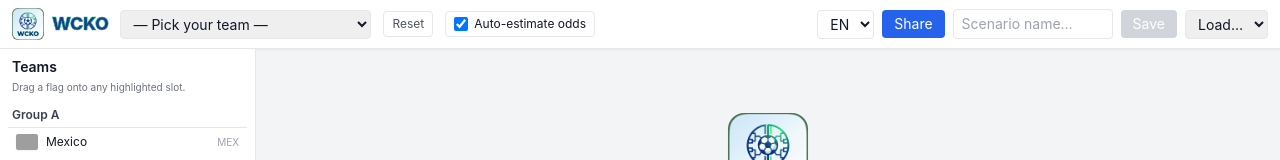
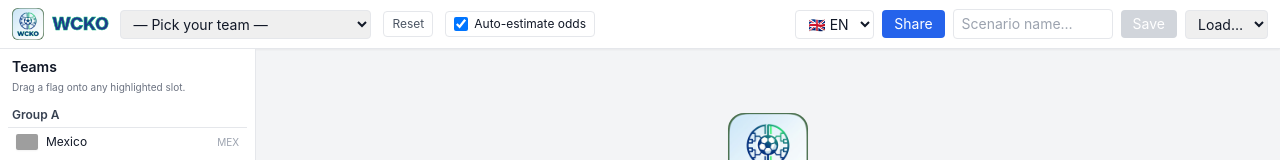
Before and after one commit to wckoscfb/wcko, a React (Vite) app: page / in a window 1280 px wide. Shown: the top 160 px of the page. Built offline with nearby package versions, Linux system fonts and the light colour scheme; grey boxes are pictures that could not be loaded.

Commit message:
Add country flags to the language switcher
Unicode regional-indicator flag glyphs (🇬🇧 🇪🇸 🇫🇷 🇵🇹) work natively
inside <option> on every modern platform — no custom dropdown needed.
Old Windows without the glyph falls back to readable letter pairs.

```diff
--- a/src/components/LangSwitcher.tsx
+++ b/src/components/LangSwitcher.tsx
@@ -19,7 +19,7 @@ export function LangSwitcher() {
       >
         {LANGS.map(l => (
           <option key={l.code} value={l.code}>
-            {l.code.toUpperCase()}
+            {l.emoji} {l.code.toUpperCase()}
           </option>
         ))}
       </select>
--- a/src/i18n/types.ts
+++ b/src/i18n/types.ts
@@ -1,9 +1,13 @@
 // Supported UI languages. 'en' is the source-of-truth fallback.
 export type Lang = 'en' | 'es' | 'fr' | 'pt';
 
-export const LANGS: ReadonlyArray<{ code: Lang; label: string; flag: string }> = [
-  { code: 'en', label: 'English', flag: 'gb' },
-  { code: 'es', label: 'Español', flag: 'es' },
-  { code: 'fr', label: 'Français', flag: 'fr' },
-  { code: 'pt', label: 'Português', flag: 'pt' },
+// `emoji` uses Unicode regional-indicator flag glyphs — these render natively
+// inside <option> elements on every modern platform (iOS, Android, macOS,
+// recent Windows). On very old Windows there's no glyph; the OS falls back
+// to letter pairs ("GB", "ES", ...) which is still readable.
+export const LANGS: ReadonlyArray<{ code: Lang; label: string; emoji: string }> = [
+  { code: 'en', label: 'English',    emoji: '🇬🇧' },
+  { code: 'es', label: 'Español',    emoji: '🇪🇸' },
+  { code: 'fr', label: 'Français',   emoji: '🇫🇷' },
+  { code: 'pt', label: 'Português',  emoji: '🇵🇹' },
 ] as const;
```
